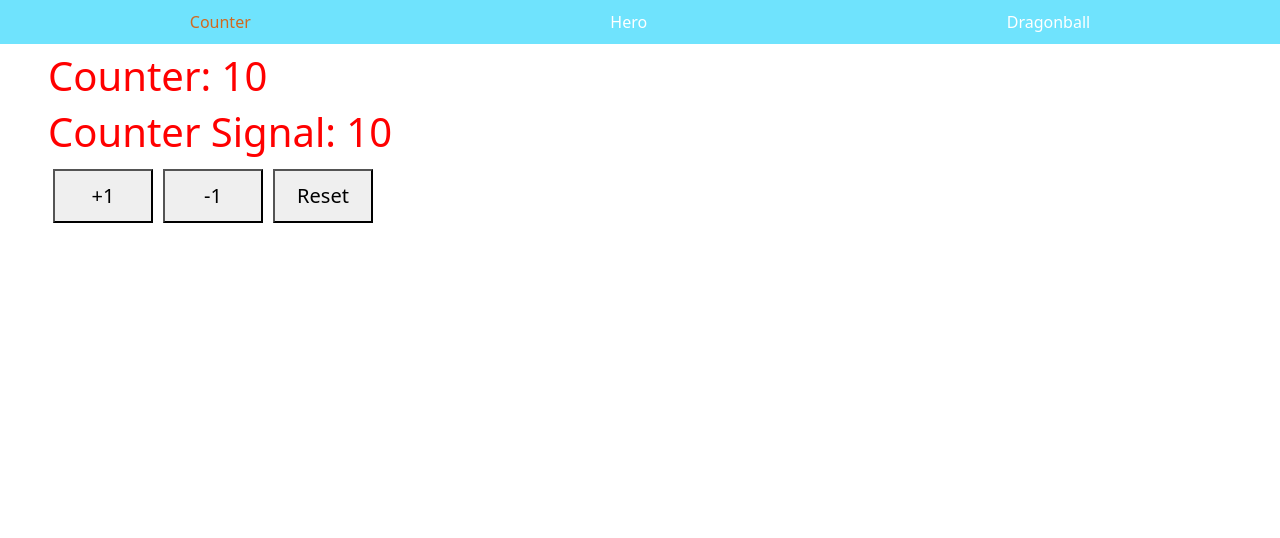
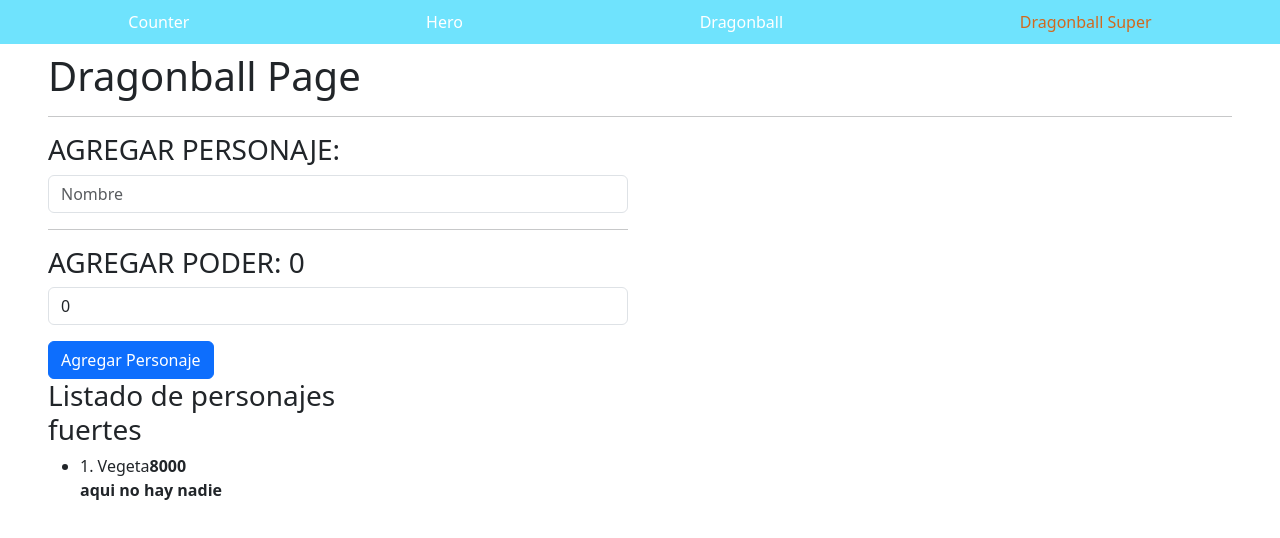
Before and after one commit to KRocioCC/Learning-Angular, an Angular app in the folder 02-bases/: page /dragonball-super in a window 1280 px wide. Before the commit this address led to /. Shown: the top 538 px of the page. Built offline with nearby package versions, Linux system fonts and the light colour scheme.

Commit message:
separando logica y aplicando comunicacion entre co mponentes

```diff
--- a/02-bases/src/app/app.routes.ts
+++ b/02-bases/src/app/app.routes.ts
@@ -2,6 +2,7 @@
 import { CounterPageComponent } from './pages/counter/counter-page.component';
 import { HeroPageComponent } from './pages/hero/hero-page.component';
 import { DragonballPageComponent } from './pages/dragonball/dragonball-page.component';
+import { DragonballSuperPageComponent } from './pages/dragonball-super/dragonball-super-page.component';
 export const routes: Routes = [
   {
     path: '',
@@ -16,9 +17,14 @@
     component: DragonballPageComponent
   },
   {
+    path: 'dragonball-super',
+    component: DragonballSuperPageComponent
+  },
+  {
     path: '**',
     redirectTo: ''
   }
 
 
+
 ];
--- /dev/null
+++ b/02-bases/src/app/interfaces/characters.interface.ts
@@ -0,0 +1,5 @@
+export interface Character {
+  id:number;
+  name: string;
+  power: number;
+}
--- /dev/null
+++ b/02-bases/src/app/pages/components/dragonball/character-add/character-add.html
@@ -0,0 +1,27 @@
+<h3>AGREGAR PERSONAJE: {{name() }}</h3>
+
+    <!-- los eventos sirven para capturar acciones directas del usuario en el HTML -->
+    <!-- el evento input se dispara cada vez que el valor del input cambia -->
+    <!-- el evento change se dispara cuando el input pierde el foco -->
+    <input
+      type="text"
+      class="form-control mb-2"
+      placeholder="Nombre"
+      [value]="name()"
+      (change)="name.set(txtName.value)"
+      (input)="name.set(txtName.value)"
+      #txtName>
+
+    <hr>
+    <h3>AGREGAR PODER: {{power() }}</h3>
+    <input
+      type="number"
+      class="form-control mb-2"
+      placeholder="Poder del personaje"
+      [value]="power()"
+      (change)="power.set(txtPower.valueAsNumber)"
+      (input)="power.set(+txtPower.value)"
+      #txtPower>
+
+
+  <button (click)="addCharacter()" type="button" class="mt-2 btn btn-primary" >Agregar Personaje</button>
--- /dev/null
+++ b/02-bases/src/app/pages/components/dragonball/character-add/character-add.ts
@@ -0,0 +1,32 @@
+import { Component, Input, signal, WritableSignal } from '@angular/core';
+import { Character } from '../../../../interfaces/characters.interface';
+
+@Component({
+  selector: 'dragonball-character-add',
+  imports: [],
+  templateUrl: './character-add.html',
+})
+export class CharacterAdd {
+  name = signal('');
+  power = signal(0);
+
+  addCharacter(): void {
+    if( this.power() <= 0 || !this.name() || !this.name() ){
+      return;
+    }
+    const newCharacter: Character = {
+      id: 1000,
+      name: this.name(),
+      power: this.power(),
+    }
+    //queremos actualizar el valor de la señal
+    // this.characters.update((list) => [...list, newCharacter]);
+    console.log({newCharacter});
+    this.resetFields();
+  }
+
+  resetFields(){
+    this.name.set('');
+    this.power.set(0);
+  }
+}
--- /dev/null
+++ b/02-bases/src/app/pages/components/dragonball/character-list/character-list.html
@@ -0,0 +1,21 @@
+<h3>{{ listName() }}</h3>
+    <ul>
+
+      <!-- podemos acceder a name solo dentro de @for -->
+      @for(character of characters(); track character.id; let idx = $index){
+
+      @if(character.power > 5000){
+      <li>
+
+        <span>{{ idx + 1 }}. {{ character.name }}</span>
+        <strong [class.text-danger]="character.power > 9000">{{ character.power }}</strong>
+        <!-- <strong
+              [ngClass]="powerClasses()">{{ character.power }}</strong> -->
+      </li>
+      } @else {
+      <strong> aqui no hay nadie </strong>
+      }
+
+      }
+
+    </ul>
--- /dev/null
+++ b/02-bases/src/app/pages/components/dragonball/character-list/character-list.ts
@@ -0,0 +1,14 @@
+import { Component, input } from '@angular/core';
+import type { Character } from '../../../../interfaces/characters.interface';
+
+@Component({
+  selector: 'dragonball-character-list',
+  imports: [],
+  templateUrl: './character-list.html',
+})
+export class CharacterList {
+  //lo que vamos a rcibir es una lista de personajes, por lo tanto el tipo de dato es un arreglo de personajes
+  characters = input.required<Character[]>()
+  listName = input.required<string>();
+
+}
--- a/02-bases/src/app/pages/components/shared/navbar/navbar.html
+++ b/02-bases/src/app/pages/components/shared/navbar/navbar.html
@@ -10,4 +10,7 @@
 
   <a [routerLink]="['/dragonball']" [routerLinkActive] ="'active'">Dragonball</a>
 
+  <a [routerLink]="['/dragonball-super']" [routerLinkActive] ="'active'">Dragonball Super</a>
+
+
 </nav>
--- /dev/null
+++ b/02-bases/src/app/pages/dragonball-super/dragonball-super-page.component.html
@@ -0,0 +1,21 @@
+<h1>
+  Dragonball Page
+</h1>
+
+<hr>
+
+<section class="row">
+  <div class="col-12 col-sm-6">
+    <dragonball-character-add/>
+
+  <div class="col-12 col-sm-6">
+
+    <dragonball-character-list
+      listName = "Listado de personajes fuertes"
+      [characters]="characters()" />
+
+  </div>
+   </div>
+
+
+</section>
--- /dev/null
+++ b/02-bases/src/app/pages/dragonball-super/dragonball-super-page.component.ts
@@ -0,0 +1,44 @@
+import { Component, signal } from '@angular/core';
+import { CharacterList } from "../components/dragonball/character-list/character-list";
+import { CharacterAdd } from "../components/dragonball/character-add/character-add";
+
+interface Character {
+  id:number;
+  name: string;
+  power: number;
+}
+@Component({
+  templateUrl: './dragonball-super-page.component.html',
+  selector: 'dragonball-super',
+  imports: [CharacterList, CharacterAdd],
+})
+export class DragonballSuperPageComponent {
+
+  name = signal('');
+  power = signal(0);
+
+  characters = signal<Character[]>([
+    {id: 2, name: 'Vegeta', power: 8000},
+    {id: 3, name: 'Gohan', power: 3000},
+  ]);
+
+  addCharacter(): void {
+    if( this.power() <= 0 || !this.name() || !this.name() ){
+      return;
+    }
+    const newCharacter: Character = {
+      id: 1000,
+      name: this.name(),
+      power: this.power(),
+    }
+    //queremos actualizar el valor de la señal
+    // this.characters.update((list) => [...list, newCharacter]);
+    console.log({newCharacter});
+    this.resetFields();
+  }
+
+  resetFields(){
+    this.name.set('');
+    this.power.set(0);
+  }
+}
--- a/02-bases/src/app/pages/dragonball/dragonball-page.component.ts
+++ b/02-bases/src/app/pages/dragonball/dragonball-page.component.ts
@@ -12,13 +12,13 @@
 })
 export class DragonballPageComponent {
 
-  name = signal('gohan');
+  name = signal('');
   power = signal(0);
 
   characters = signal<Character[]>([
     {id: 1, name: 'Goku', power: 9001},
-    {id: 2, name: 'Vegeta', power: 8000},
-    {id: 3, name: 'Gohan', power: 3000},
+    // {id: 2, name: 'Vegeta', power: 8000},
+    // {id: 3, name: 'Gohan', power: 3000},
   ]);
 
   powerClasses = computed(() => {
```
